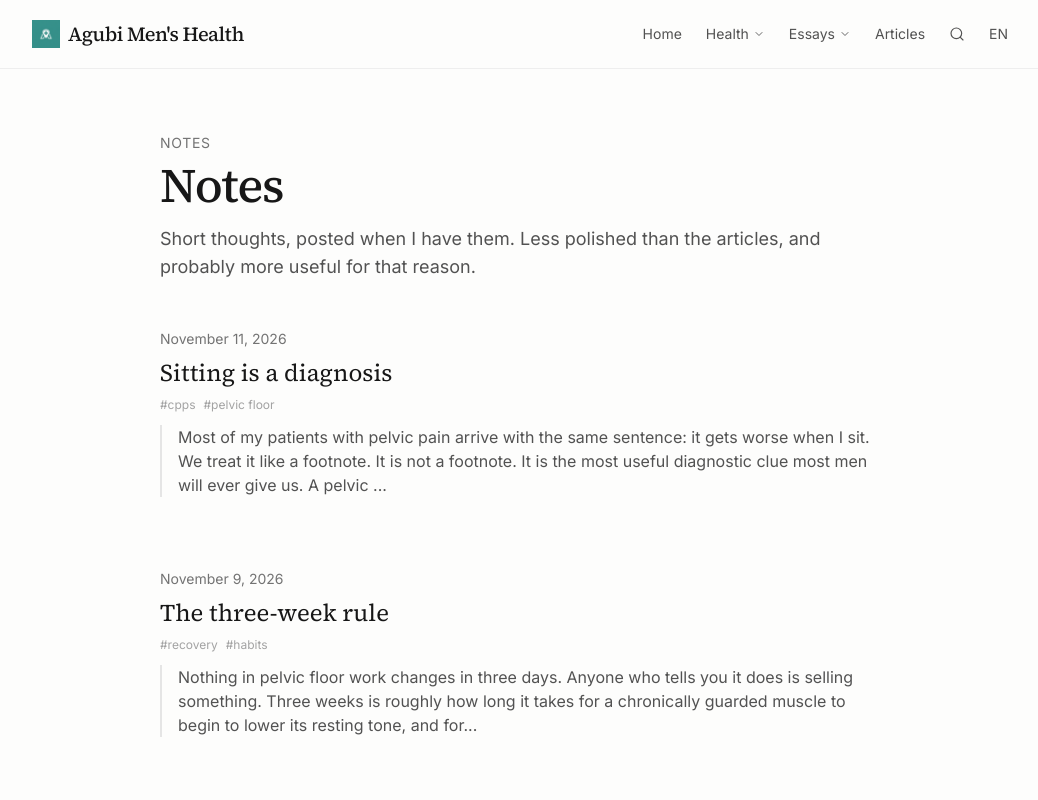
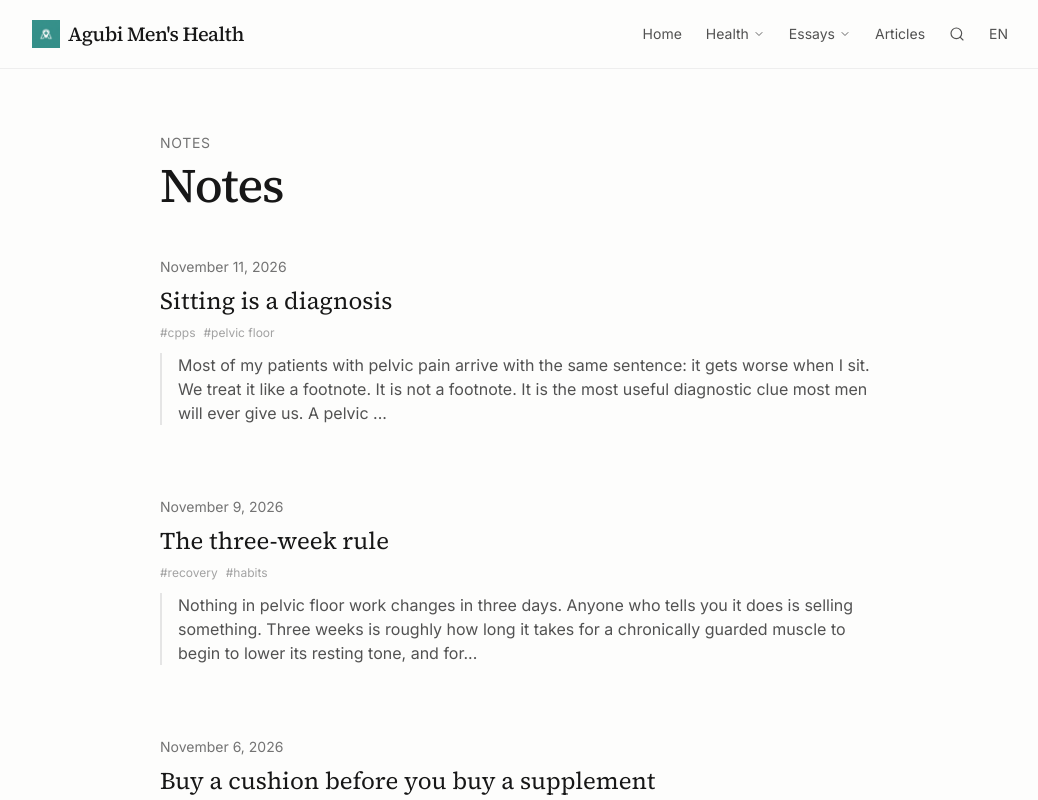
Before and after one commit to jack9301/mmx-content-sys, a Next.js app: page /en/notes in a window 1280 px wide. Shown: the top 800 px of the page, without its empty margins (120-1158 px from the left). Built offline with nearby package versions, Linux system fonts and the light colour scheme.

Commit message:
Remove sub-slogan from notes index page

```diff
--- a/src/app/[locale]/notes/page.tsx
+++ b/src/app/[locale]/notes/page.tsx
@@ -63,7 +63,6 @@ export default async function NotesIndexPage({
         <h1 className="font-serif text-5xl font-medium tracking-tight text-neutral-900">
           {t('indexTitle')}
         </h1>
-        <p className="mt-4 text-lg text-neutral-600">{t('indexDescription')}</p>
       </header>
 
       {notes.length === 0 ? (
```
